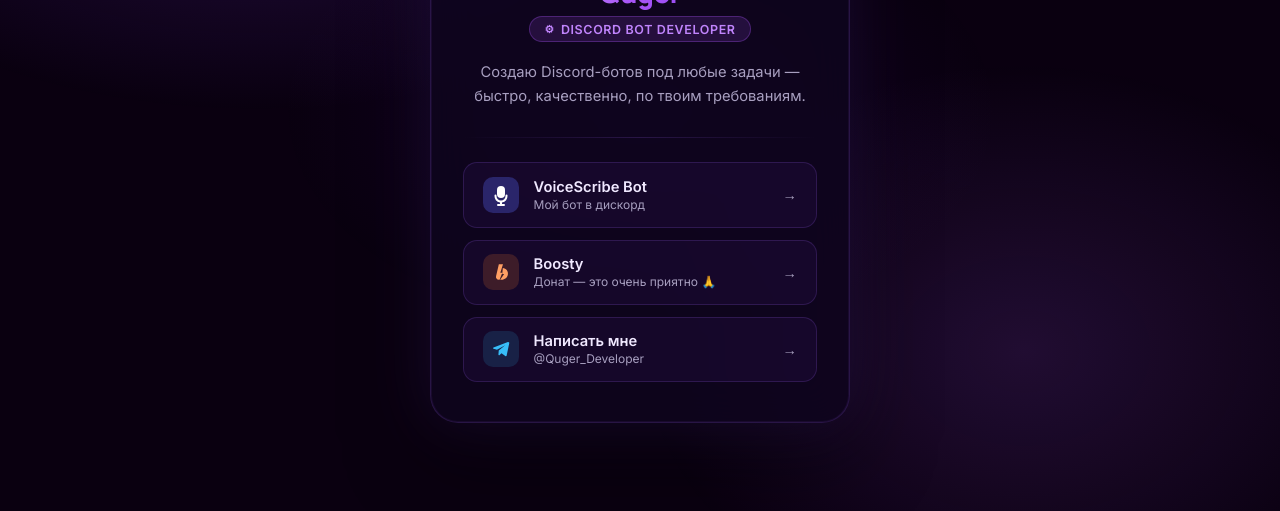
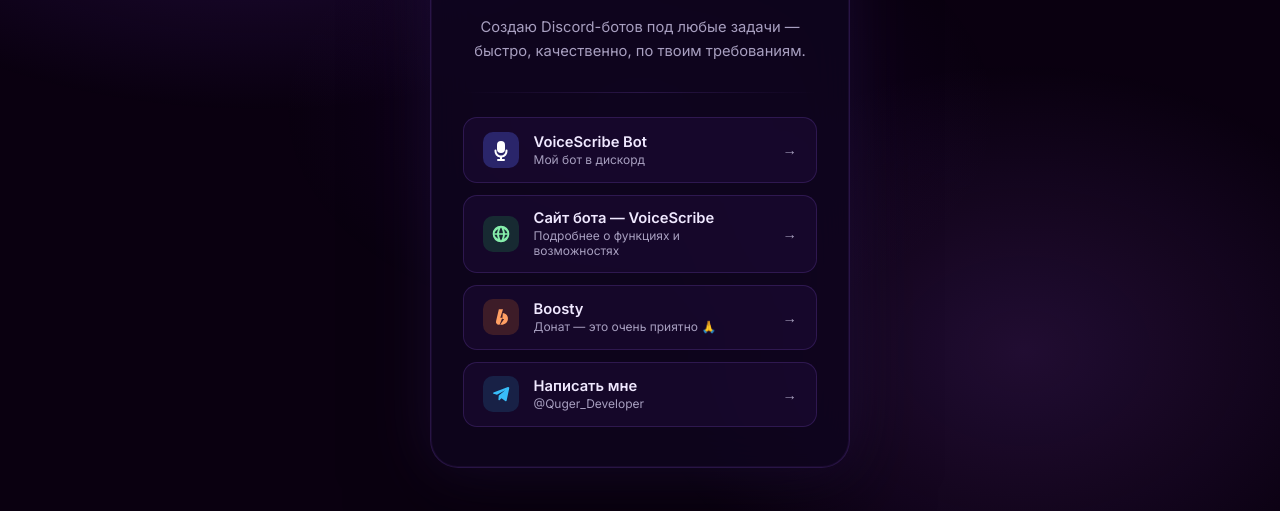
Before and after one commit to Quger/Quger.github.io, a plain HTML site: page index.html in a window 1280 px wide. Shown: the part 289-800 px from the top of the page. Drawn offline with Linux system fonts and the light colour scheme.

Commit message:
Add files via upload

```diff
--- a/index.html
+++ b/index.html
@@ -224,6 +224,7 @@
     }
 
     .link-icon.discord { background: rgba(88,101,242,0.32); color: #ffffff; }
+    .link-icon.site { background: rgba(34,197,94,0.18); color: #86efac; }
     .link-icon.telegram { background: rgba(39,167,231,0.16); color: #38bdf8; }
     .link-icon.boosty  { background: rgba(245,124,47,0.18); color: #ff9f63; }
 
@@ -309,6 +310,19 @@
         <div class="link-arrow">→</div>
       </a>
 
+      <a class="link-btn" href="general.html" rel="noopener">
+        <div class="link-icon site">
+          <svg viewBox="0 0 24 24" aria-hidden="true" focusable="false">
+            <path d="M12 2a10 10 0 1 0 0 20 10 10 0 0 0 0-20zm7.9 9h-3.1a15.7 15.7 0 0 0-1.6-5.1A8.1 8.1 0 0 1 19.9 11zM12 4.1c1.1 1.4 2 3.9 2.4 6.9H9.6c.4-3 1.3-5.5 2.4-6.9zM8.8 5.9A15.7 15.7 0 0 0 7.2 11H4.1a8.1 8.1 0 0 1 4.7-5.1zM4.1 13h3.1a15.7 15.7 0 0 0 1.6 5.1A8.1 8.1 0 0 1 4.1 13zm7.9 6.9c-1.1-1.4-2-3.9-2.4-6.9h4.8c-.4 3-1.3 5.5-2.4 6.9zm3.2-1.8a15.7 15.7 0 0 0 1.6-5.1h3.1a8.1 8.1 0 0 1-4.7 5.1z"/>
+          </svg>
+        </div>
+        <div class="link-label">
+          Сайт бота — VoiceScribe
+          <span>Подробнее о функциях и возможностях</span>
+        </div>
+        <div class="link-arrow">→</div>
+      </a>
+
       <a class="link-btn" href="https://boosty.to/quger" target="_blank" rel="noopener">
         <div class="link-icon boosty">
           <svg viewBox="0 0 24 24" aria-hidden="true" focusable="false">
```
